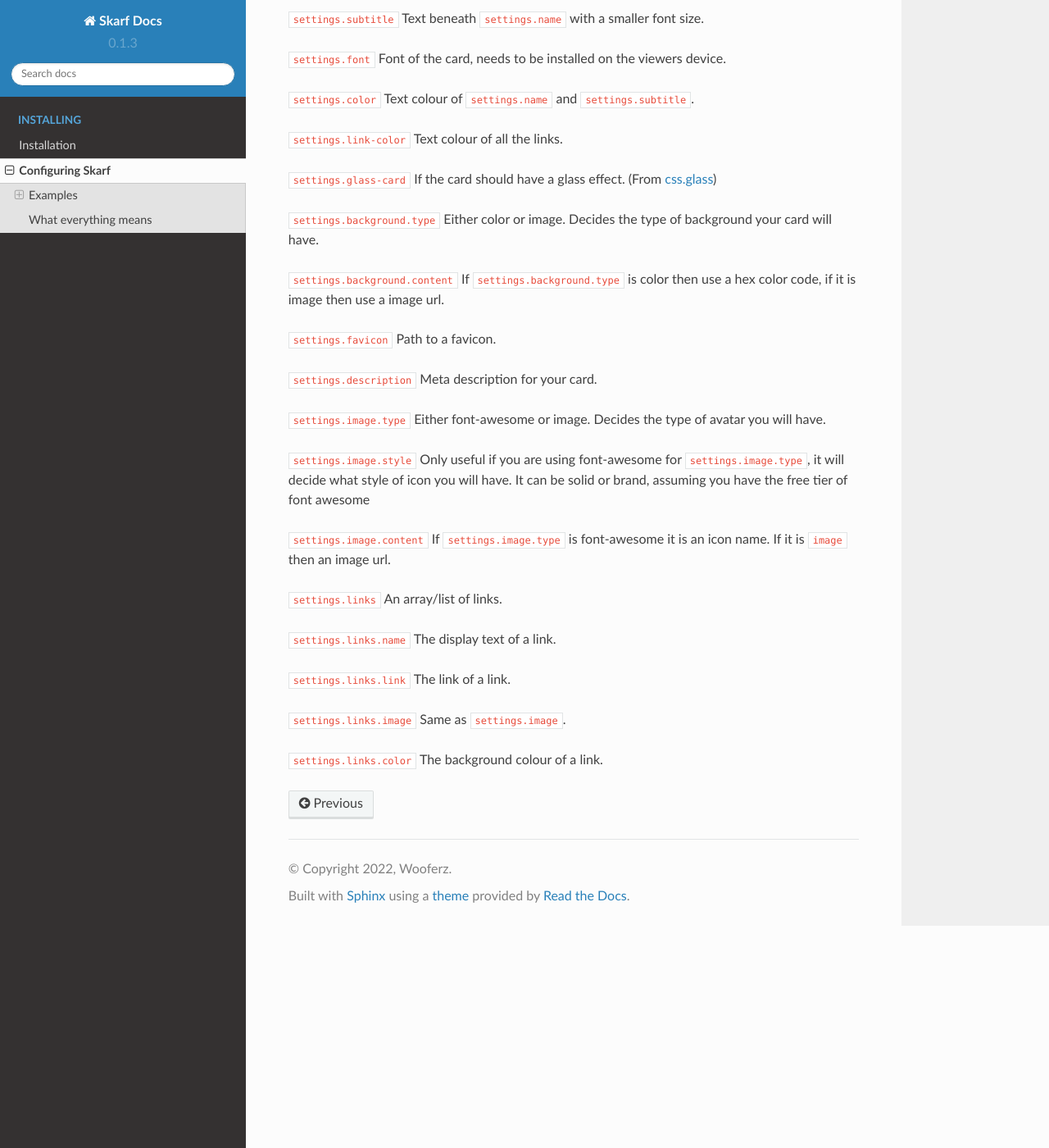
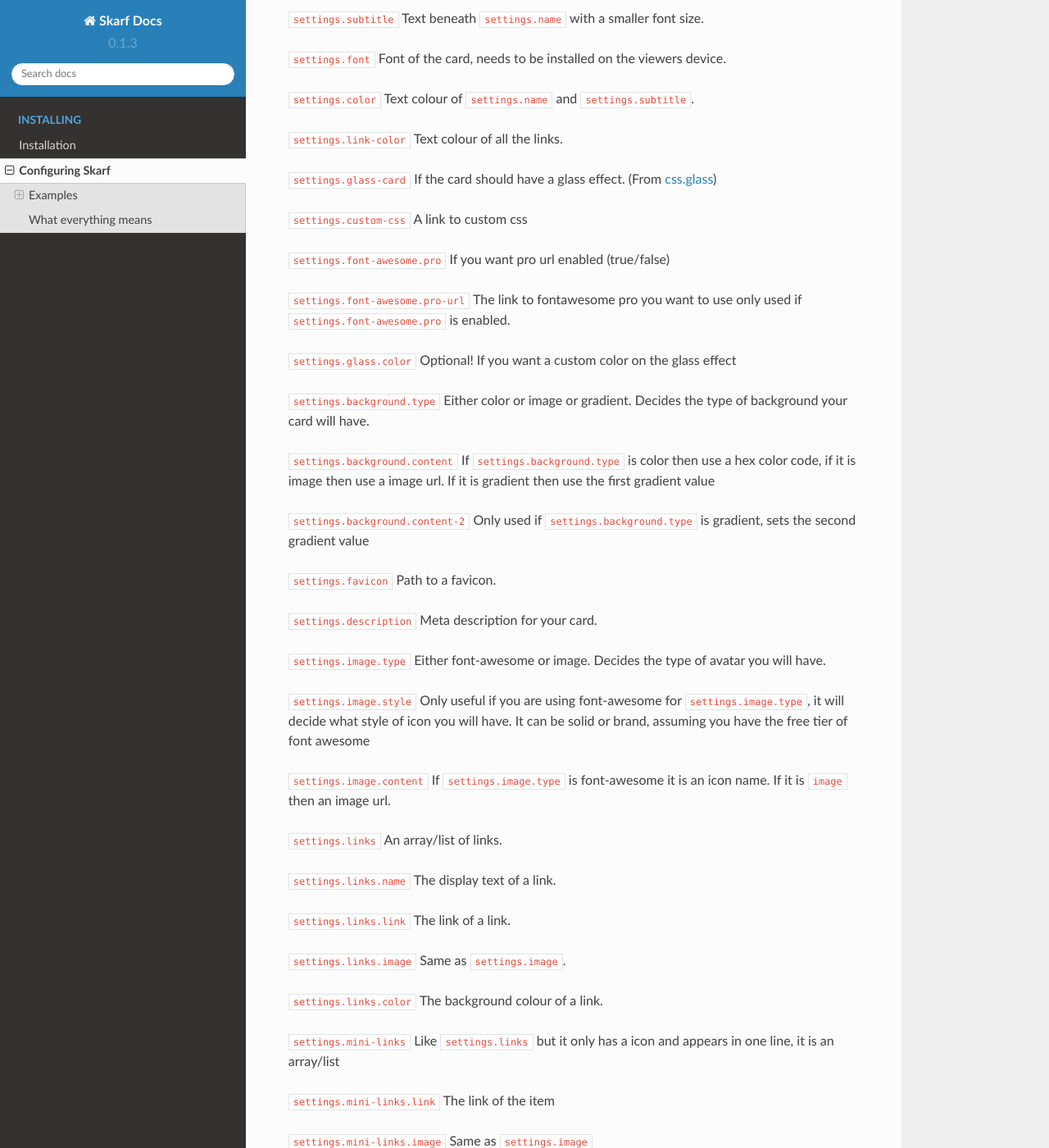
Before and after one commit to woooferz/skarf-docs, a Sphinx documentation site: the page built from docs/source/configure.rst, in a window 1280 px wide and 1400 px high, scrolled down 2920 px. Shown: the whole window at 82% size. Built offline with Sphinx 7.4.7 and the Read the Docs theme 2.0.0, drawn with Linux system fonts in a browser that asks for light colours; some of the changed text lies outside the part shown.

Commit message:
Finished 0.2 docs

```diff
--- a/docs/source/configure.rst
+++ b/docs/source/configure.rst
@@ -176,11 +176,21 @@ device.
 ``settings.glass-card`` If the card should have a glass effect. (From
 `css.glass`_)
 
-``settings.background.type`` Either color or image. Decides the type of
+``settings.custom-css`` A link to custom css
+
+``settings.font-awesome.pro`` If you want pro url enabled (true/false)
+
+``settings.font-awesome.pro-url`` The link to fontawesome pro you want to use only used if ``settings.font-awesome.pro`` is enabled.
+
+``settings.glass.color`` Optional! If you want a custom color on the glass effect
+
+``settings.background.type`` Either color or image or gradient. Decides the type of
 background your card will have.
 
 ``settings.background.content`` If ``settings.background.type`` is color
-then use a hex color code, if it is image then use a image url.
+then use a hex color code, if it is image then use a image url. If it is gradient then use the first gradient value
+
+``settings.background.content-2`` Only used if ``settings.background.type`` is gradient, sets the second gradient value
 
 ``settings.favicon`` Path to a favicon.
 
@@ -207,4 +217,12 @@ is an icon name. If it is ``image`` then an image url.
 
 ``settings.links.color`` The background colour of a link.
 
+``settings.mini-links`` Like ``settings.links`` but it only has a icon and appears in one line, it is an array/list
+
+``settings.mini-links.link`` The link of the item
+
+``settings.mini-links.image`` Same as ``settings.image``
+
+``settings.mini-links.color`` The color of the link
+
 .. _css.glass: https://css.glass
```
